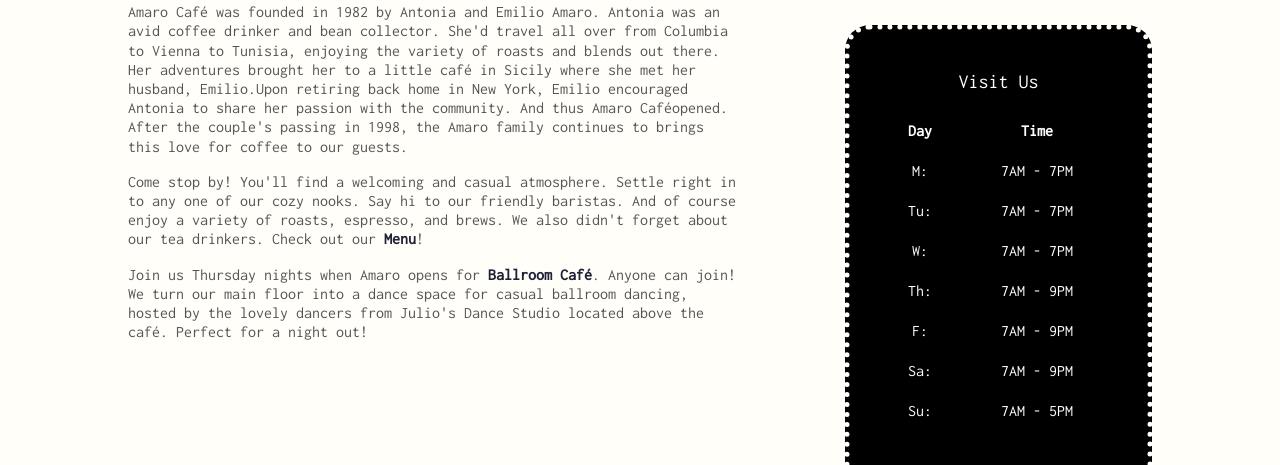
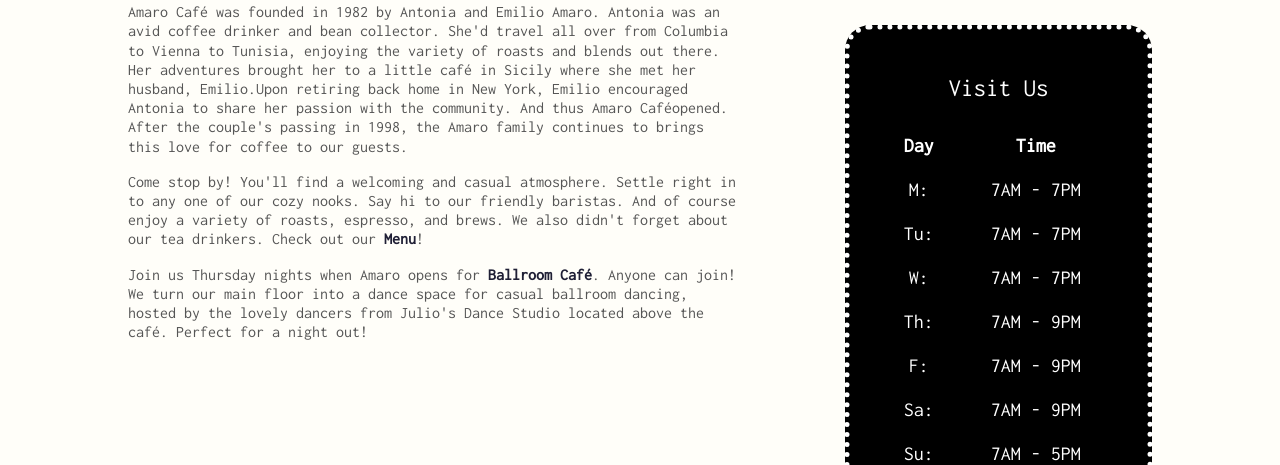
Before and after one commit to atrinh1996/AmaroCafe, a plain HTML site: page index.html in a window 1280 px wide. Shown: the part 487-952 px from the top of the page. Drawn offline with Linux system fonts and the light colour scheme.

Commit message:
Update style-homepage.css

```diff
--- a/css/style-homepage.css
+++ b/css/style-homepage.css
@@ -63,4 +63,6 @@
     #main-home{float:left; width:60%;}
     #main-home h1{width:50%; margin-left:27.5%; margin-right:27.5%;}
     #sidebar-sched{width:30%; border-radius:25px; margin-left:auto; margin-right:auto;}
+    #sidebar-sched h1{font-size:25px;}
+    #sidebar-sched table{font-size:20px;}
 }
```
